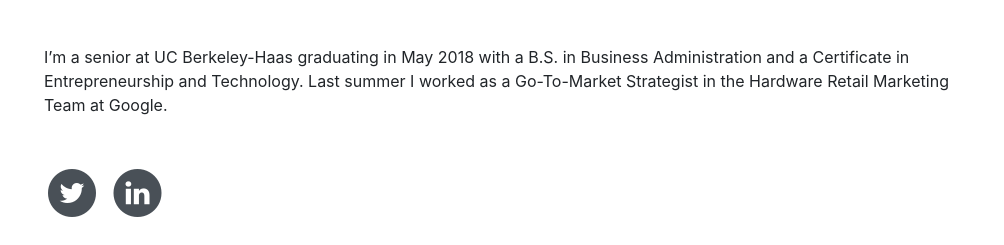
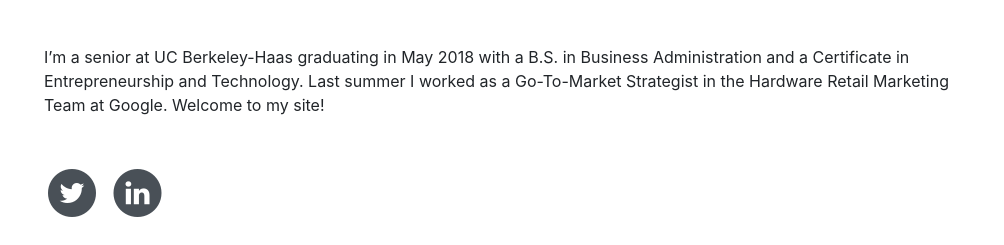
Before and after one commit to natemedina/nate-medina, a website with bundled scripts: page index.html in a window 1280 px wide. Shown: the part 347-592 px from the top of the page, 276-1280 px from the left. Built offline with nearby package versions, Linux system fonts and the light colour scheme; a web font is replaced by a local one.

Commit message:
adding additional part: welcome to my site

```diff
--- a/index.html
+++ b/index.html
@@ -73,7 +73,7 @@
           </h1>
           <div class="subheading mb-5">Passionate about creating unique and innovative experiences through <b class="text-primary">technology and media.</b>
         </div>
-          <p class="mb-5">I’m a senior at UC Berkeley-Haas graduating in May 2018 with a B.S. in Business Administration and a Certificate in Entrepreneurship and Technology. Last summer I worked as a Go-To-Market Strategist in the Hardware Retail Marketing Team at Google.
+          <p class="mb-5">I’m a senior at UC Berkeley-Haas graduating in May 2018 with a B.S. in Business Administration and a Certificate in Entrepreneurship and Technology. Last summer I worked as a Go-To-Market Strategist in the Hardware Retail Marketing Team at Google. Welcome to my site!
 </p>
           <ul class="list-inline list-social-icons mb-0">
             <li class="list-inline-item">
```
